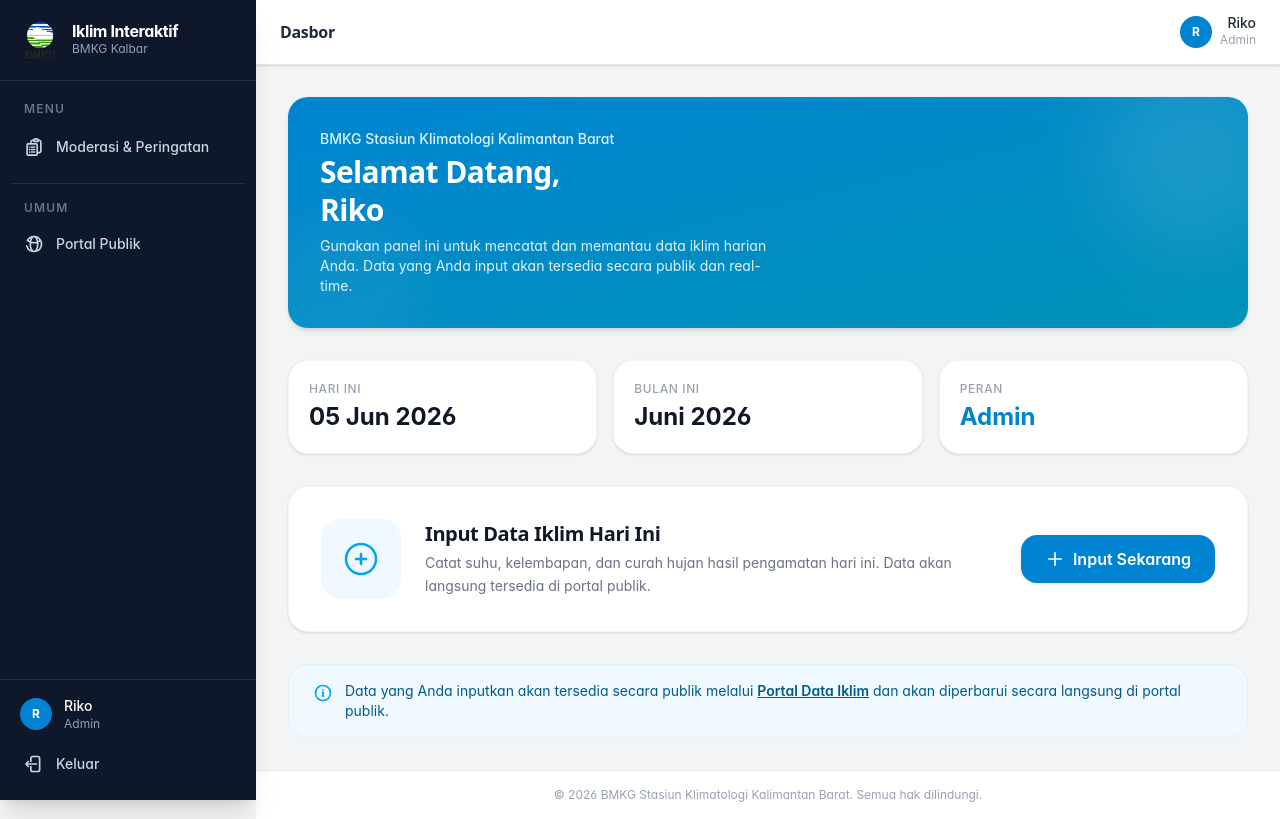
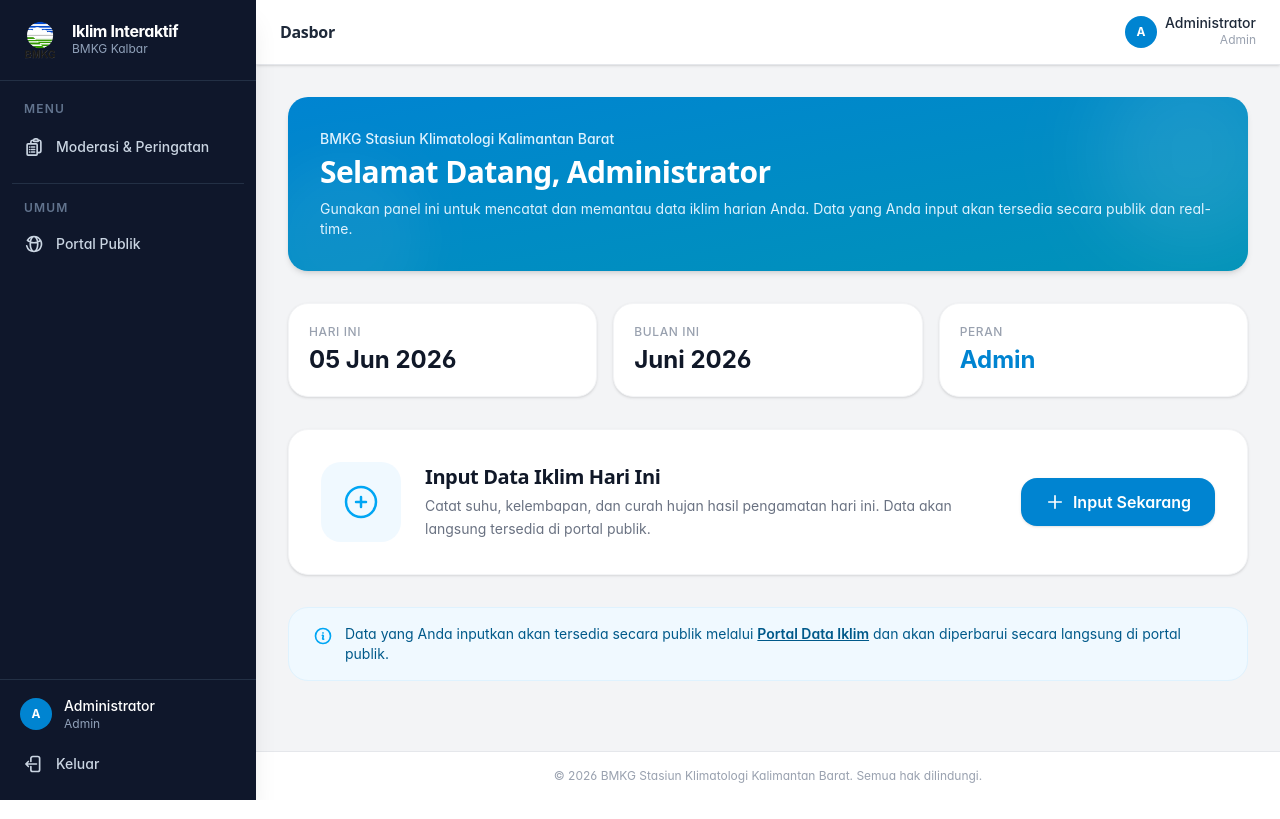
Before and after one commit to WageFolabessy/sim-iklim, a Laravel app: page /pengamat in a window 1280 px wide. Run offline with Laravel 12, Linux system fonts and the light colour scheme; a user stored in the database is signed in; data comes from the database, SQL or seed files in the repository; style sheets or scripts are compiled from the project's sources.

Commit message:
refactor: update UI components, adjust dashboard layout, fix data source link, and update default admin credentials

```diff
--- a/database/seeders/UserSeeder.php
+++ b/database/seeders/UserSeeder.php
@@ -15,7 +15,7 @@
         User::firstOrCreate(
             ['email' => 'admin@pmg.com'],
             [
-                'name' => 'Riko',
+                'name' => 'Administrator',
                 'password' => bcrypt('password'),
                 'role' => 'admin',
             ]
--- a/resources/views/components/layouts/footer.blade.php
+++ b/resources/views/components/layouts/footer.blade.php
@@ -22,7 +22,7 @@
             </div>
         </div>
         <div class="mt-10 border-t border-border pt-6 text-center text-xs text-muted-foreground">
-            © {{ date('Y') }} Pusat Meteorologi & Geofisika Kalimantan Barat. Data resmi PMG.
+            © {{ date('Y') }} Pusat Meteorologi & Geofisika Kalimantan Barat.
         </div>
     </div>
 </footer>
--- a/resources/views/pengamat/dashboard.blade.php
+++ b/resources/views/pengamat/dashboard.blade.php
@@ -15,11 +15,10 @@
         <div class="relative">
             <p class="text-sky-100 text-sm font-medium mb-1">BMKG Stasiun Klimatologi Kalimantan Barat</p>
             <h1 class="text-2xl md:text-3xl font-bold leading-tight mb-2">
-                Selamat Datang,<br>{{ auth()->user()->name }}
+                Selamat Datang, <span class="block md:inline">{{ auth()->user()->name }}</span>
             </h1>
-            <p class="text-sky-100 text-sm max-w-md">
-                Gunakan panel ini untuk mencatat dan memantau data iklim harian Anda.
-                Data yang Anda input akan tersedia secara publik dan real-time.
+            <p class="text-sky-100 text-sm max-w-md md:max-w-none">
+                Gunakan panel ini untuk mencatat dan memantau data iklim harian Anda. Data yang Anda input akan tersedia secara publik dan real-time.
             </p>
         </div>
     </section>
@@ -86,7 +85,7 @@
         </svg>
         <p>
             Data yang Anda inputkan akan tersedia secara publik melalui
-            <a href="{{ route('climate-data') }}" target="_blank" class="font-semibold underline hover:text-sky-600">Portal Data Iklim</a>
+            <a href="{{ route('home') }}" target="_blank" class="font-semibold underline hover:text-sky-600">Portal Data Iklim</a>
             dan akan diperbarui secara langsung di portal publik.
         </p>
     </section>
--- a/resources/views/public/alerts.blade.php
+++ b/resources/views/public/alerts.blade.php
@@ -17,7 +17,7 @@
             <p class="mt-2 max-w-2xl text-sm text-muted-foreground">
                 Diterbitkan dan diperbarui langsung oleh tim PMG Kalbar. Aktifkan notifikasi untuk menerima peringatan secara realtime.
             </p>
-            <button class="mt-5 inline-flex items-center gap-2 rounded-lg bg-primary px-4 py-2.5 text-sm font-semibold text-primary-foreground shadow-glow hover:opacity-90">
+            <button class="mt-5 inline-flex items-center gap-2 rounded-lg bg-primary px-4 py-2.5 text-sm font-semibold text-primary-foreground shadow-glow hover:opacity-90 cursor-pointer">
                 <svg xmlns="http://www.w3.org/2000/svg" width="24" height="24" viewBox="0 0 24 24" fill="none" stroke="currentColor" stroke-width="2" stroke-linecap="round" stroke-linejoin="round" class="h-4 w-4"><path d="M6 8a6 6 0 0 1 12 0c0 7 3 9 3 9H3s3-2 3-9"/><path d="M10.3 21a1.94 1.94 0 0 0 3.4 0"/></svg> Aktifkan Notifikasi
             </button>
         </div>
```
